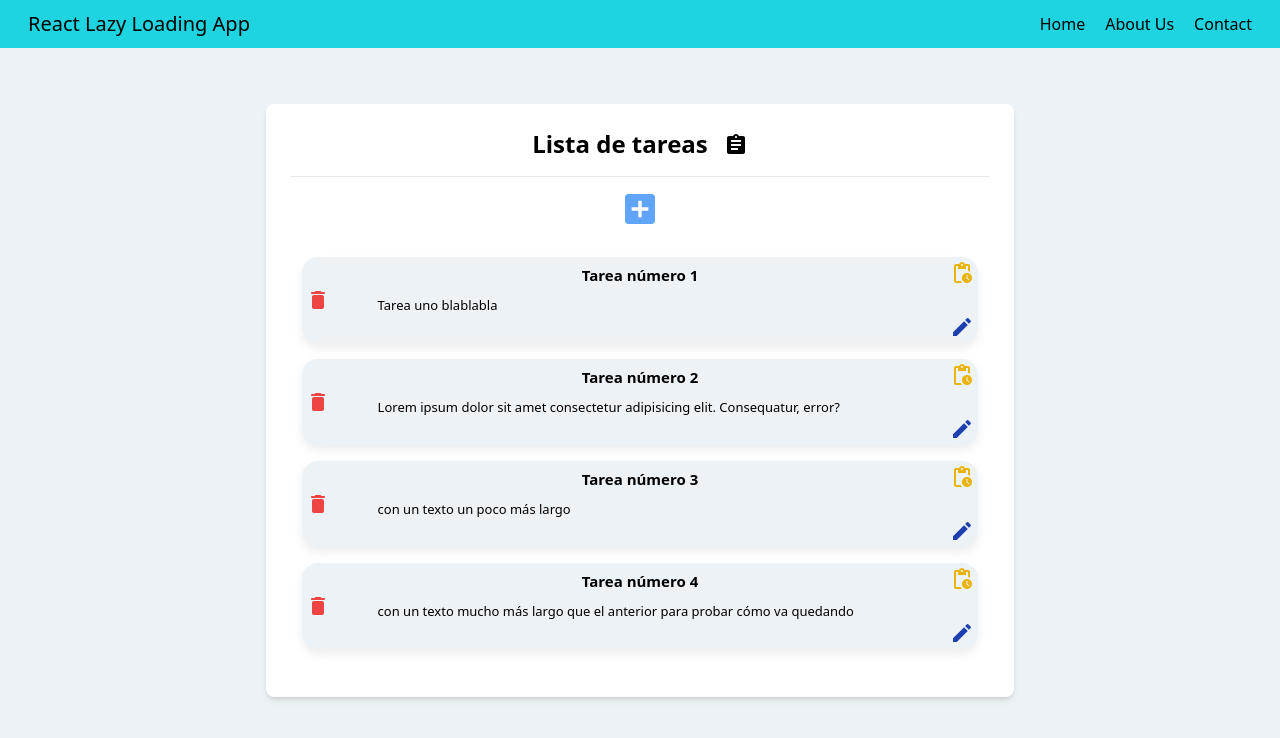
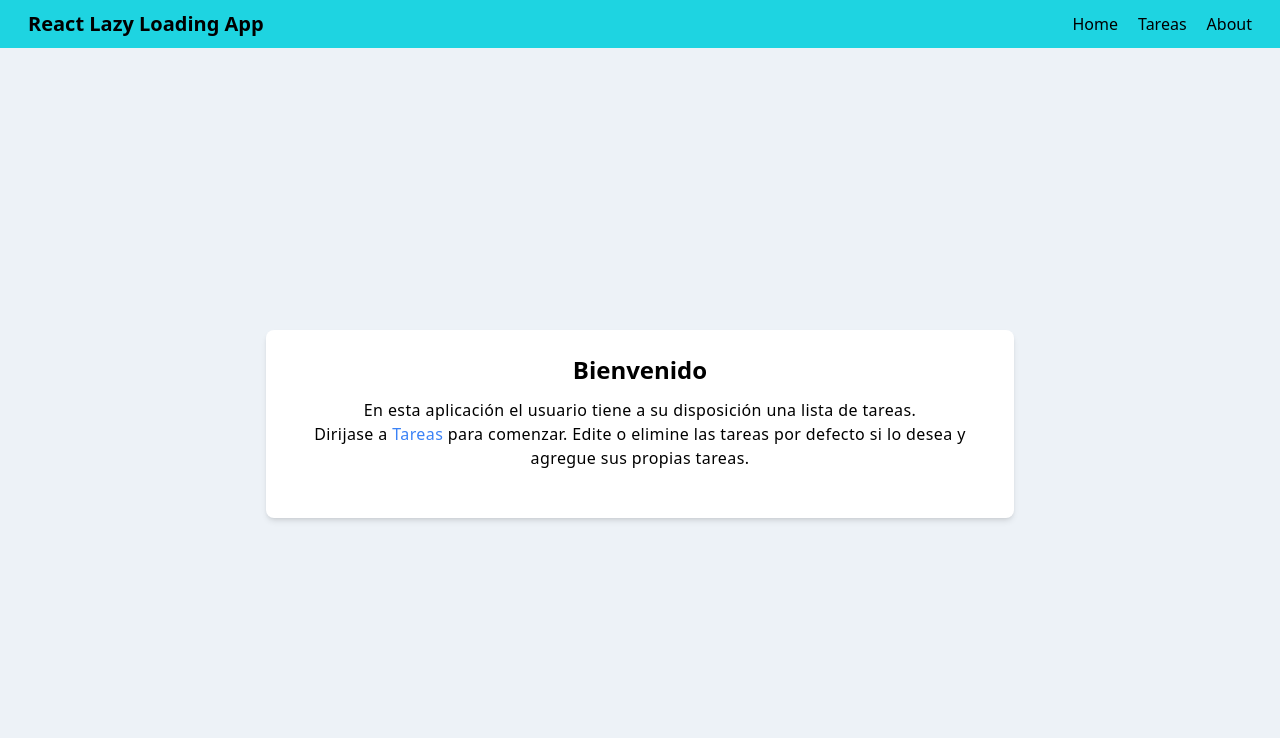
Before and after one commit to AlexUrtubia/react_task_list, a React (Create React App) app: page / in a window 1280 px wide. Shown: the top 738 px of the page. Built offline with nearby package versions, Linux system fonts and the light colour scheme.

Commit message:
actualización de contenidos

```diff
--- /dev/null
+++ b/src/components/About.jsx
@@ -0,0 +1,33 @@
+export default function About() {
+  return (
+    <div className="flex justify-center h-full p-4 bg-bckg ">
+      <div className="w-3/5 self-center p-6 pb-9 bg-white rounded-lg shadow-md dark:bg-gray-800 dark:border-gray-700">
+        <div className="flex flex-col w-full ">
+          <div className="flex  flex-col justify-center relative text-left">
+            <h1 className="text-2xl font-bold mb-5 text-center">About</h1>
+            <div className="p-6">
+
+            <h3 className="text-base font-light tracking-wide ">Esta aplicación tiene como principal funcionalidad servir como gestor de lista de tareas, en donde es posible
+            argegar, editar y eliminar tareas. </h3>
+            <h3 className="text-base font-light tracking-wide "> Ha sido desarrollada en React, utilizando diversas librerías para potenciar su funcionamiento, entre las que se destacan:</h3>
+              <ul className="text-center p-2">
+                <li>React Router</li>
+                <li>Tailwind</li>
+                <li>Material Ui</li>
+              </ul>
+            <h3 className="text-base font-light tracking-wide"> La primera para gestionar las distintas rutas del proyecto y las dos últimas para el estilizado de la página mediante gestores de CSS</h3>
+            <h4  className="text-base font-light tracking-wide">Hasta esta entrega, la aplicación realiza las funciones de mediante el uso de contexto y otros hooks propios de React. Además de utilizar localStorage para la permanencia de las tareas del usuario que se despliegan</h4>
+
+            <div className="m-3">
+              <hr />
+              <h3 className="text-base font-light tracking-tight mt-5 text-center">Desarrollada por
+                <span className="text-blue-500"><a href="https://github.com/AlexUrtubia"> Alex Urtubia </a></span>
+              </h3>
+              </div>
+            </div>
+          </div>
+        </div>
+      </div>
+    </div>
+  );
+}
--- a/src/components/Contact.jsx
+++ /dev/null
@@ -1,13 +0,0 @@
-export default function Contact() {
-  return (
-    <div className="flex justify-center h-full p-4 bg-bckg ">
-      <div className="w-3/5 self-center p-6 pb-9 bg-white rounded-lg shadow-md dark:bg-gray-800 dark:border-gray-700">
-        <div className="flex flex-col w-full ">
-          <div className="flex text-center justify-center relative">
-            <h1 className="text-2xl font-bold">Contact</h1>
-          </div>
-        </div>
-      </div>
-    </div>
-  );
-}
--- a/src/components/Header.jsx
+++ b/src/components/Header.jsx
@@ -5,17 +5,17 @@
   return (
     <div className='flex justify-between px-7 h-12 self-start w-full bg-primary'>
       <div className="self-center">
-        <p className='text-xl font-medium'>React Lazy Loading App</p>
+        <p className='text-xl font-bold'>React Lazy Loading App</p>
       </div>
       <div className="self-center font-medium space-x-5">
         <Link to={'/'}>
           <span>Home</span>
         </Link>
+        <Link to={'/tareas'}>
+          <span>Tareas</span>
+        </Link>
         <Link to={'/about'}>
-          <span>About Us</span>
-        </Link>
-        <Link to={'/contact'}>
-          <span>Contact</span>
+          <span>About</span>
         </Link>
       </div>
     </div>
--- /dev/null
+++ b/src/components/Home.jsx
@@ -0,0 +1,24 @@
+import React from "react";
+import { Link } from 'react-router-dom'
+
+
+export default function Home() {
+  return (
+    <div className="flex justify-center h-full p-4 bg-bckg ">
+      <div className="w-3/5 self-center p-6 pb-9 bg-white rounded-lg shadow-md dark:bg-gray-800 dark:border-gray-700">
+        <div className="flex flex-col w-full ">
+          <div className="flex text-center flex-col justify-center relative">
+            <h1 className="text-2xl font-bold">Bienvenido</h1>
+            <div className="m-3">
+              <h3 className="text-base font-light tracking-wide">En esta aplicación el usuario tiene a su disposición una lista de tareas.</h3>
+              <h4 className="text-base font-light tracking-wide">Dirijase a
+                <span className="text-blue-500"><Link to={'/tareas'}> Tareas </Link></span>
+                para comenzar. Edite o elimine las tareas por defecto si lo desea y agregue sus propias tareas.
+              </h4>
+            </div>
+          </div>
+        </div>
+      </div>
+    </div>
+  );
+}
--- a/src/components/forms/About.jsx
+++ /dev/null
@@ -1,15 +0,0 @@
-import React from "react";
-
-export default function About() {
-  return (
-    <div className="flex justify-center h-full p-4 bg-bckg ">
-      <div className="w-3/5 self-center p-6 pb-9 bg-white rounded-lg shadow-md dark:bg-gray-800 dark:border-gray-700">
-        <div className="flex flex-col w-full ">
-          <div className="flex text-center justify-center relative">
-            <h1 className="text-2xl font-bold">About</h1>
-          </div>
-        </div>
-      </div>
-    </div>
-  );
-}
--- a/src/index.js
+++ b/src/index.js
@@ -5,8 +5,8 @@
 import reportWebVitals from './reportWebVitals';
 import Header from './components/Header';
 import { BrowserRouter as Router, Routes, Route } from "react-router-dom";
-import About from './components/forms/About';
-import Contact from './components/Contact';
+import Home from './components/Home';
+import About from './components/About';
 
 
 const root = ReactDOM.createRoot(document.getElementById('root'));
@@ -15,9 +15,9 @@
     <Router>
       <Header />
         <Routes>
-          <Route path="/" element={<App />} />
+          <Route path="/" element={<Home />} />
+          <Route path="/tareas" element={<App/>} />
           <Route path="/about" element={<About/>} />
-          <Route path="/contact" element={<Contact/>} />
         </Routes>
       </Router>
   </React.StrictMode>
```
